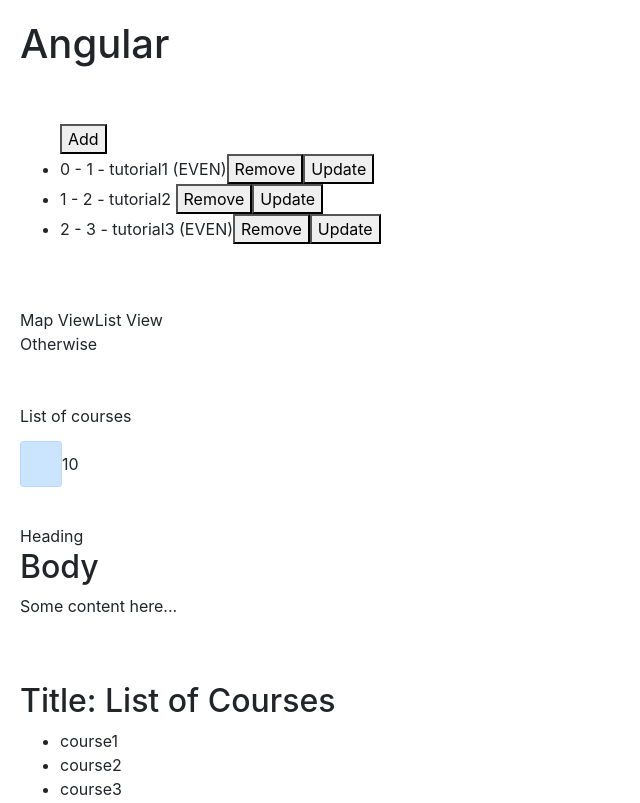
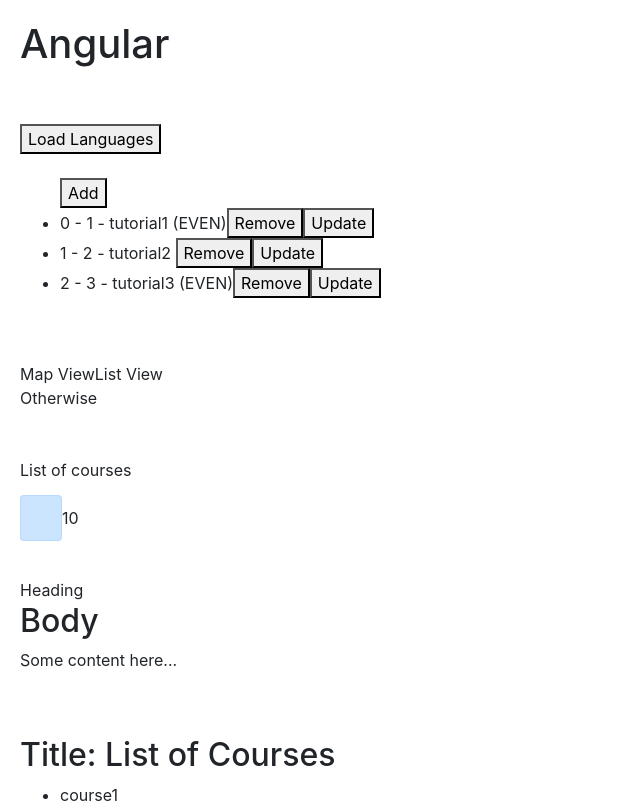
Before and after one commit to fishercoder1534/hello-world, an Angular app: page / in a window 1280 px wide. Shown: the top 803 px of the page, without its empty margins (0-640 px from the left). Built offline with nearby package versions, Linux system fonts and the light colour scheme.

Commit message:
add trackBy example to improve page load performance if list is complex

```diff
--- a/src/app/app.component.html
+++ b/src/app/app.component.html
@@ -1,4 +1,10 @@
 <h1>Angular</h1>
+<br/>
+<br/>
+<button (click)="loadLanguages()">Load Languages</button>
+<li *ngFor="let lang of languages; trackBy: trackLanguage">
+  {{ lang.name }}
+</li>
 <br/>
 <br/>
 <ul>
--- a/src/app/app.component.ts
+++ b/src/app/app.component.ts
@@ -45,4 +45,18 @@
   onUpdate(tutorial) {
     tutorial.name = "UPDATED";
   }
+
+  languages;
+
+  loadLanguages() {
+    this.languages = [
+      {id: 1, name: "English"},
+      {id: 2, name: "German"},
+      {id: 3, name: "Japanese"},
+    ];
+  }
+
+  trackLanguage(index, language) {
+    return language ? language.id : undefined;
+  }
 }
```
